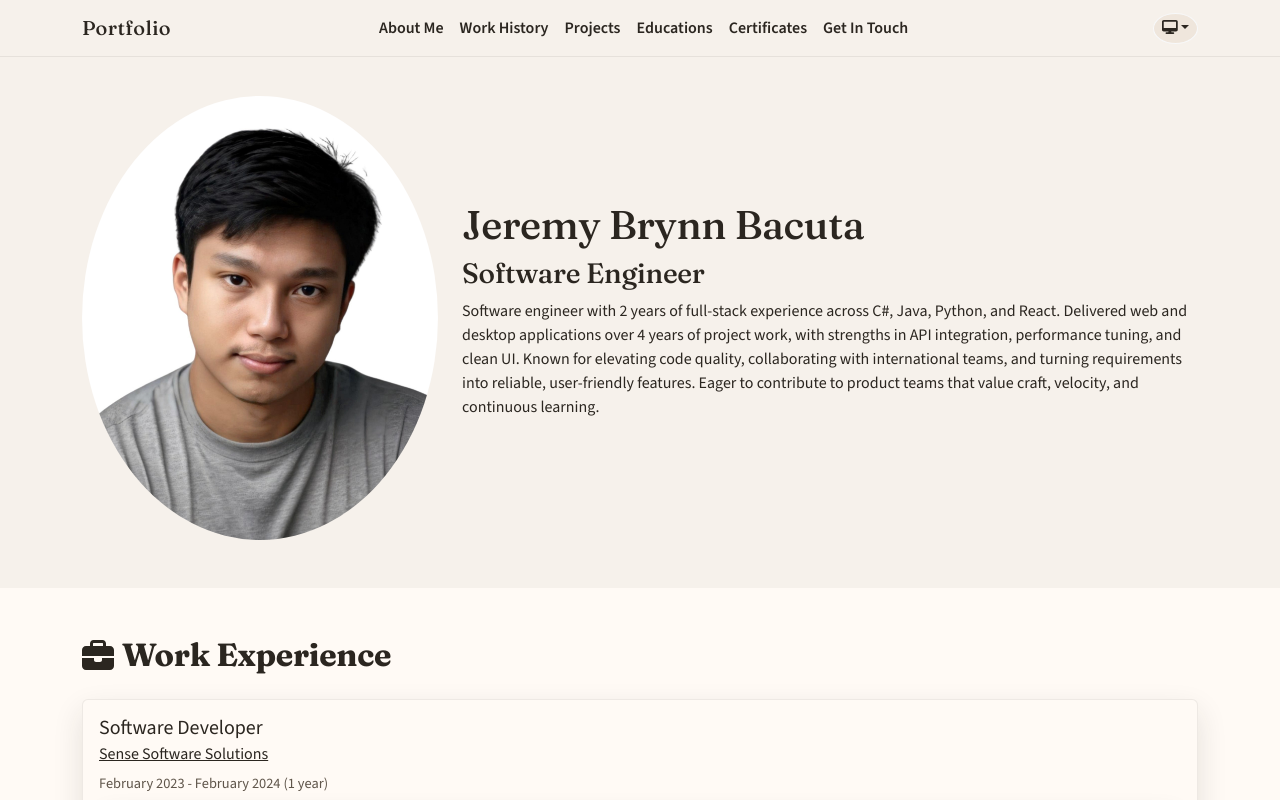
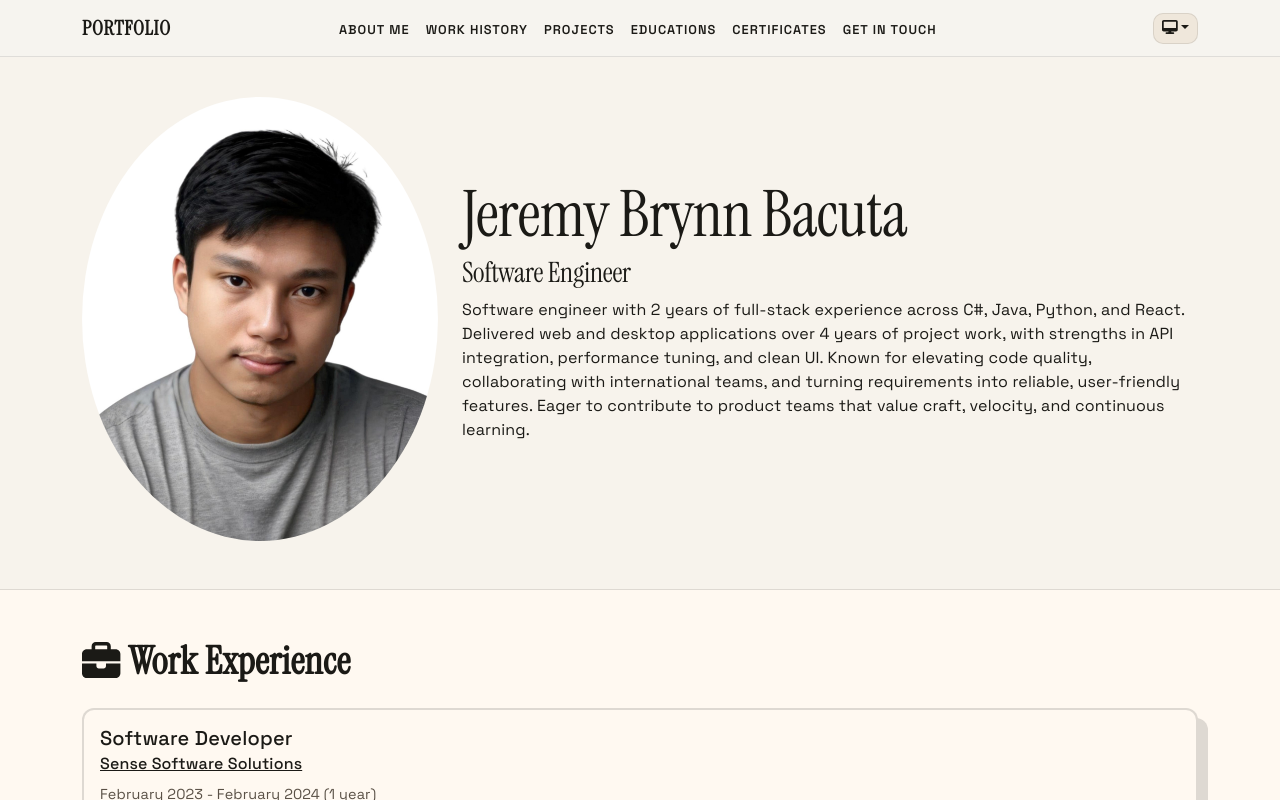
Before and after one commit to DrStrange24/Portfolio, a React (Create React App) app: page / in a window 1280 px wide. Shown: the top 800 px of the page. Built offline with nearby package versions, Linux system fonts and the light colour scheme; no server answers.

Commit message:
style: update font styles, colors, and background gradients for improved aesthetics

```diff
--- a/public/index.html
+++ b/public/index.html
@@ -10,7 +10,7 @@
   <link rel="preconnect" href="https://fonts.googleapis.com" />
   <link rel="preconnect" href="https://fonts.gstatic.com" crossorigin />
   <link
-    href="https://fonts.googleapis.com/css2?family=Fraunces:opsz,wght@9..144,500;9..144,700&family=Source+Sans+3:wght@400;500;600;700&display=swap"
+    href="https://fonts.googleapis.com/css2?family=Instrument+Serif:ital@0;1&family=Space+Grotesk:wght@400;500;600;700&display=swap"
     rel="stylesheet" />
   <link rel="apple-touch-icon" href="%PUBLIC_URL%/logo192.png" />
   <!--
--- a/src/styles/global.scss
+++ b/src/styles/global.scss
@@ -8,8 +8,15 @@ body {
   background-image: radial-gradient(1200px circle at 20% 10%,
       var(--page-glow),
       transparent 60%),
+    radial-gradient(900px circle at 80% 0%,
+      rgba(255, 138, 61, 0.08),
+      transparent 55%),
+    repeating-linear-gradient(90deg,
+      rgba(255, 255, 255, 0.03) 0 1px,
+      transparent 1px 120px),
     linear-gradient(180deg, var(--background-color), var(--background-color-end));
   transition: background-color 0.3s, color 0.3s;
+  letter-spacing: 0.01em;
 
   section {
     scroll-margin-top: 50px;
@@ -18,22 +25,34 @@ body {
   .navbar {
     background-color: var(--nav-bg) !important;
     border-bottom: 1px solid var(--nav-border-color);
+    backdrop-filter: saturate(1.1) blur(6px);
 
     .navbar-brand {
       font-family: var(--font-display);
-      letter-spacing: 0.02em;
+      letter-spacing: 0.04em;
+      text-transform: uppercase;
     }
 
     .nav-name {
       color: var(--nav-text);
-      margin-right: 200px;
+      margin-right: 160px;
+      font-weight: 600;
     }
 
     .nav-link {
       color: var(--nav-text);
       font-weight: 600;
+      text-transform: uppercase;
+      letter-spacing: 0.08em;
+      font-size: 0.8rem;
+      position: relative;
+      padding-bottom: 0.35rem;
 
       &.active {
+        color: var(--nav-text-active);
+      }
+
+      &:hover {
         color: var(--nav-text-active);
       }
     }
@@ -41,11 +60,15 @@ body {
     .theme-icon-button {
       background-color: var(--nav-bg-icon-color);
       color: var(--nav-icon-color);
-      border-radius: 50%;
+      border-radius: 10px;
+      border: 1px solid var(--nav-border-color);
+      transition: transform 0.15s ease, box-shadow 0.15s ease;
 
       &:hover {
         background-color: var(--nav-bg-icon-hover-color);
         color: var(--nav-icon-hover-color);
+        transform: translate(-2px, -2px);
+        box-shadow: 4px 4px 0 rgba(0, 0, 0, 0.4);
       }
     }
 
@@ -79,14 +102,26 @@ body {
       letter-spacing: -0.01em;
     }
 
+    h1 {
+      font-size: clamp(2.4rem, 5vw, 4.2rem);
+      line-height: 1.05;
+    }
+
+    h2 {
+      font-size: clamp(1.6rem, 3vw, 2.4rem);
+      letter-spacing: 0.01em;
+    }
+
     .section-bg-primary {
       background-color: var(--section-bg-primary-color);
       color: var(--section-text-primary-color);
+      border-top: 1px solid var(--card-border-color);
     }
 
     .section-bg-secondary {
       background-color: var(--section-bg-secondary-color);
       color: var(--section-text-secondary-color);
+      border-top: 1px solid var(--card-border-color);
     }
 
     .contact-section {
@@ -110,10 +145,10 @@ body {
 
       .contact-info {
         background-color: var(--card-bg-color);
-        border-radius: 8px;
+        border-radius: 12px;
         padding: 1rem;
         box-shadow: var(--card-shadow);
-        border: 1px solid var(--card-border-color);
+        border: 2px solid var(--card-border-color);
         color: var(--section-text-primary-color);
 
         .list-group-item {
@@ -155,7 +190,10 @@ body {
       .accordion-button {
         background-color: var(--card-bg-color);
         color: var(--section-text-primary-color);
-        border: 1px solid var(--card-border-color);
+        border: 2px solid var(--card-border-color);
+        border-radius: 10px !important;
+        font-weight: 600;
+        letter-spacing: 0.02em;
 
         &::after {
           background-color: var(--section-dropdown-bg-color);
@@ -213,8 +251,15 @@ body {
 
       .project-card {
         background-color: var(--card-bg-color);
-        border: 1px solid var(--card-border-color);
+        border: 2px solid var(--card-border-color);
         box-shadow: var(--card-shadow);
+        border-radius: 12px;
+        transition: transform 0.2s ease, box-shadow 0.2s ease;
+
+        &:hover {
+          transform: translate(-4px, -4px);
+          box-shadow: 14px 14px 0 rgba(0, 0, 0, 0.35);
+        }
 
         .text-light {
           color: var(--section-text-primary-color) !important;
@@ -225,8 +270,11 @@ body {
         }
 
         .badge {
-          background-color: var(--accent-tertiary) !important;
-          color: var(--on-accent-tertiary);
+          background-color: transparent !important;
+          color: var(--accent-tertiary);
+          border: 1.5px solid var(--accent-tertiary);
+          text-transform: uppercase;
+          letter-spacing: 0.06em;
         }
       }
     }
@@ -243,8 +291,15 @@ body {
 
       .work-experience-card {
         background-color: var(--card-bg-color);
-        border: 1px solid var(--card-border-color);
+        border: 2px solid var(--card-border-color);
         box-shadow: var(--card-shadow);
+        border-radius: 12px;
+        transition: transform 0.2s ease, box-shadow 0.2s ease;
+
+        &:hover {
+          transform: translate(-4px, -4px);
+          box-shadow: 14px 14px 0 rgba(0, 0, 0, 0.35);
+        }
 
         .text-light {
           color: var(--section-text-primary-color) !important;
@@ -260,8 +315,11 @@ body {
         }
 
         .badge {
-          background-color: var(--accent-tertiary) !important;
-          color: var(--on-accent-tertiary);
+          background-color: transparent !important;
+          color: var(--accent-tertiary);
+          border: 1.5px solid var(--accent-tertiary);
+          text-transform: uppercase;
+          letter-spacing: 0.06em;
         }
 
         .card-subtitle {
@@ -276,7 +334,7 @@ body {
           padding: 15px;
           border-radius: 12px;
           box-shadow: var(--work-experience-projects-box-shadow);
-          border: 1px solid var(--card-border-color);
+          border: 2px solid var(--card-border-color);
         }
       }
     }
@@ -334,12 +392,35 @@ body {
     background-color: var(--accent-primary);
     border-color: var(--accent-primary);
     color: var(--on-accent-primary);
+    border-width: 2px;
+    border-radius: 10px;
+    font-weight: 600;
+    letter-spacing: 0.04em;
+    text-transform: uppercase;
+    box-shadow: 4px 4px 0 rgba(0, 0, 0, 0.5);
+    transition: transform 0.15s ease, box-shadow 0.15s ease, background-color 0.15s ease;
 
     &:hover,
     &:focus {
       background-color: var(--accent-secondary);
       border-color: var(--accent-secondary);
       color: var(--on-accent-primary);
+      transform: translate(-2px, -2px);
+      box-shadow: 6px 6px 0 rgba(0, 0, 0, 0.5);
+    }
+  }
+
+  .form-control,
+  .form-select {
+    background-color: var(--card-bg-color);
+    border: 2px solid var(--card-border-color);
+    color: var(--section-text-primary-color);
+    border-radius: 10px;
+    box-shadow: none;
+
+    &:focus {
+      border-color: var(--accent-primary);
+      box-shadow: 0 0 0 3px rgba(255, 138, 61, 0.2);
     }
   }
 }
--- a/src/styles/variables.scss
+++ b/src/styles/variables.scss
@@ -1,80 +1,80 @@
 :root {
-  --font-sans: "Source Sans 3", "Segoe UI", "Helvetica Neue", Arial, sans-serif;
-  --font-display: "Fraunces", Georgia, "Times New Roman", serif;
+  --font-sans: "Space Grotesk", "Segoe UI", "Helvetica Neue", Arial, sans-serif;
+  --font-display: "Instrument Serif", Georgia, "Times New Roman", serif;
 
-  --background-color: #f5f0ea;
-  --background-color-end: #efe6dc;
-  --page-glow: #fff3e3;
-  --text-color: #2b2620;
+  --background-color: #f6f4ef;
+  --background-color-end: #e9e3d9;
+  --page-glow: #fff2db;
+  --text-color: #1b1a16;
 
-  --accent-primary: #c65a2e;
-  --accent-secondary: #2f6b5f;
-  --accent-tertiary: #b0833a;
-  --on-accent-primary: #fdf7f1;
-  --on-accent-tertiary: #2b2620;
+  --accent-primary: #ff7a1a;
+  --accent-secondary: #1f9d7a;
+  --accent-tertiary: #f5b43a;
+  --on-accent-primary: #140f0a;
+  --on-accent-tertiary: #231a0f;
 
-  --nav-bg: #f6f1eb;
-  --nav-text: #2b2620;
+  --nav-bg: #f6f4ef;
+  --nav-text: #1b1a16;
   --nav-text-active: var(--accent-primary);
-  --nav-border-color: rgba(43, 38, 32, 0.08);
-  --nav-bg-icon-color: #efe6dc;
-  --nav-bg-icon-hover-color: #2b2620;
-  --nav-icon-color: #2b2620;
-  --nav-icon-hover-color: #fdf7f1;
+  --nav-border-color: rgba(27, 26, 22, 0.1);
+  --nav-bg-icon-color: #efe7db;
+  --nav-bg-icon-hover-color: #1b1a16;
+  --nav-icon-color: #1b1a16;
+  --nav-icon-hover-color: #f6f4ef;
 
-  --section-bg-primary-color: #f6f1eb;
-  --section-bg-secondary-color: #fffaf5;
-  --section-text-primary-color: #2b2620;
-  --section-text-secondary-color: #5f554a;
+  --section-bg-primary-color: #f7f3ec;
+  --section-bg-secondary-color: #fff9f1;
+  --section-text-primary-color: #1b1a16;
+  --section-text-secondary-color: #5a5146;
 
-  --section-dropdown-bg-color: #efe6dc;
+  --section-dropdown-bg-color: #efe7db;
 
-  --card-bg-color: #fffaf5;
-  --card-border-color: rgba(43, 38, 32, 0.08);
-  --card-shadow: 0px 12px 30px rgba(43, 38, 32, 0.12);
+  --card-bg-color: #fff9f1;
+  --card-border-color: rgba(27, 26, 22, 0.14);
+  --card-shadow: 10px 10px 0 rgba(27, 26, 22, 0.14);
 
-  --work-experience-projects-box-shadow: 0px 10px 24px rgba(43, 38, 32, 0.12);
+  --work-experience-projects-box-shadow: 8px 8px 0 rgba(27, 26, 22, 0.14);
 
-  --scrollbar-track: #e2d6c7;
+  --scrollbar-track: #e5dbcf;
   --scrollbar-thumb: #b59a7b;
   --scrollbar-thumb-hover: #9c7f5b;
 }
 
 [data-theme="dark"] {
-  --background-color: #1f1b17;
-  --background-color-end: #151310;
-  --page-glow: #2a241d;
-  --text-color: #f4efe8;
+  --background-color: #12110e;
+  --background-color-end: #0b0a08;
+  --page-glow: #1c1914;
+  --text-color: #f5efe7;
 
-  --accent-primary: #d97a4e;
-  --accent-secondary: #4e8b7f;
-  --accent-tertiary: #c79a53;
-  --on-accent-primary: #1b1410;
-  --on-accent-tertiary: #1b1410;
+  --accent-primary: #ff8a3d;
+  --accent-secondary: #5fd6a4;
+  --accent-tertiary: #f5c04a;
+  --on-accent-primary: #1b120a;
+  --on-accent-tertiary: #1b120a;
 
-  --nav-bg: #1f1b17;
-  --nav-text: #f4efe8;
+  --nav-bg: #12110e;
+  --nav-text: #f5efe7;
   --nav-text-active: var(--accent-primary);
-  --nav-border-color: rgba(244, 239, 232, 0.08);
-  --nav-bg-icon-color: #2a251f;
-  --nav-bg-icon-hover-color: #f4efe8;
-  --nav-icon-color: #f4efe8;
-  --nav-icon-hover-color: #2a251f;
+  --nav-border-color: rgba(245, 239, 231, 0.12);
+  --nav-bg-icon-color: #1e1a14;
+  --nav-bg-icon-hover-color: #f5efe7;
+  --nav-icon-color: #f5efe7;
+  --nav-icon-hover-color: #1e1a14;
 
-  --section-bg-primary-color: #23201b;
-  --section-bg-secondary-color: #1b1915;
-  --section-text-primary-color: #f4efe8;
-  --section-text-secondary-color: #c9c1b6;
+  --section-bg-primary-color: #181612;
+  --section-bg-secondary-color: #14120f;
+  --section-text-primary-color: #f5efe7;
+  --section-text-secondary-color: #c6bdb1;
 
-  --section-dropdown-bg-color: #2b2721;
+  --section-dropdown-bg-color: #201c16;
 
-  --card-bg-color: #25211c;
-  --card-border-color: rgba(244, 239, 232, 0.08);
-  --card-shadow: 0px 14px 34px rgba(0, 0, 0, 0.45);
+  --card-bg-color: #1b1914;
+  --card-border-color: rgba(245, 239, 231, 0.14);
+  --card-shadow: 10px 10px 0 rgba(0, 0, 0, 0.55);
 
-  --work-experience-projects-box-shadow: 0px 12px 28px rgba(0, 0, 0, 0.5);
+  --work-experience-projects-box-shadow: 8px 8px 0 rgba(0, 0, 0, 0.45);
 
-  --scrollbar-track: #2a251f;
+  --scrollbar-track: #1d1914;
   --scrollbar-thumb: #4f463d;
   --scrollbar-thumb-hover: #6a5e51;
 }
```
